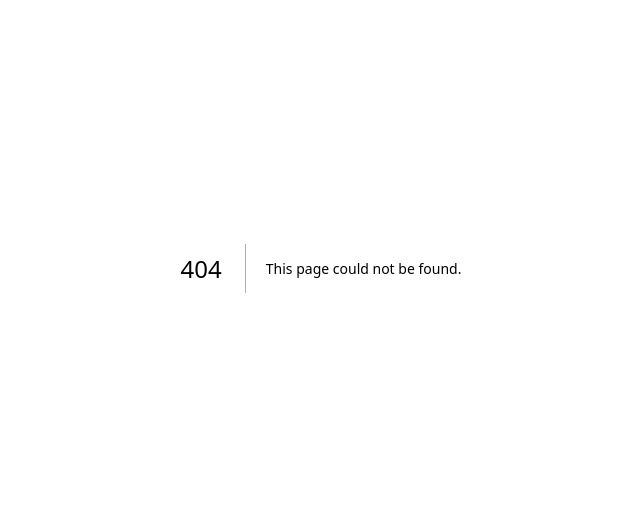
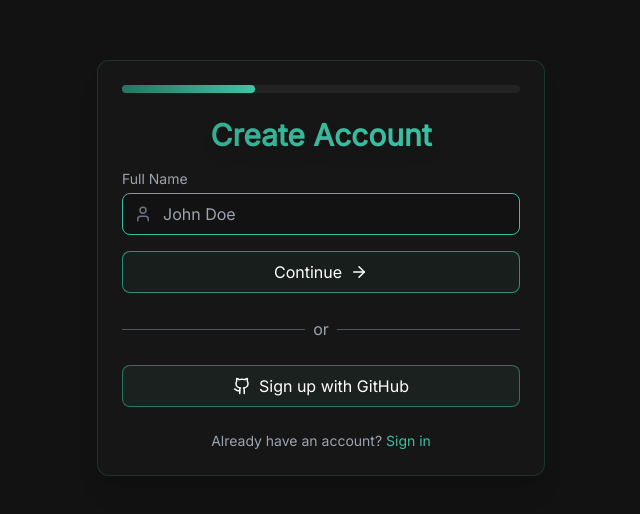
Before and after one commit to dreadfulstep/store, a Next.js app: page /login in a window 1280 px wide. Before the commit this address had no page. Shown: the part 132-646 px from the top of the page, without its empty margins (319-959 px from the left). Built offline with nearby package versions, Linux system fonts and the light colour scheme.

Commit message:
Signup page

```diff
--- a/package.json
+++ b/package.json
@@ -9,8 +9,9 @@
     "lint": "next lint"
   },
   "dependencies": {
+    "framer-motion": "^12.4.3",
+    "lucide-react": "^0.475.0",
     "next": "15.1.6",
-    "next-auth": "^4.24.11",
     "react": "^19.0.0",
     "react-dom": "^19.0.0"
   },
--- /dev/null
+++ b/src/app/(auth)/login/page.tsx
@@ -0,0 +1,148 @@
+"use client";
+
+import React, { useState } from "react";
+import { motion } from "framer-motion";
+import { nanoid } from "nanoid";
+import { Github, ArrowRight, User, Mail, Lock } from "lucide-react";
+
+const SignUp = () => {
+  const [step, setStep] = useState(1);
+  const [fullName, setFullName] = useState("");
+  const [email, setEmail] = useState("");
+  const [password, setPassword] = useState("");
+  const [username, setUsername] = useState("");
+
+  const generateUsername = (name: string) => {
+    return name.toLowerCase().replace(/\s/g, "") + nanoid(4);
+  };
+
+  const nextStep = () => {
+    if (step === 1 && fullName) {
+      setUsername(generateUsername(fullName));
+      setStep(2);
+    } else if (step === 2 && email) {
+      setStep(3);
+    }
+  };
+
+  return (
+    <div className="flex min-h-screen items-center justify-center bg-surface-a0">
+      <motion.div
+        className="w-full max-w-md rounded-xl bg-surface-a10/20 border border-primary-a10/20 p-6 shadow-xl"
+        initial={{ opacity: 0, y: 20 }}
+        animate={{ opacity: 1, y: 0 }}
+        transition={{ duration: 0.4 }}
+      >
+        {/* Progress Bar */}
+        <div className="mb-6 h-2 w-full rounded-full bg-surface-a30/20">
+          <motion.div
+            className="h-full rounded-full bg-gradient-to-r from-primary-a0/60 to-primary-a50"
+            initial={{ width: "0%" }}
+            animate={{ width: `${(step / 3) * 100}%` }}
+            transition={{ duration: 0.4 }}
+          />
+        </div>
+
+        {/* Title */}
+        <h1 className="text-3xl font-bold bg-gradient-to-r from-primary-a0 via-primary-a30 to-primary-a50 bg-clip-text text-transparent drop-shadow-lg mb-4 text-center">
+          Create Account
+        </h1>
+
+        {/* Input Fields */}
+        <div className="space-y-4">
+          {step === 1 && (
+            <motion.div>
+              <p className="text-sm text-gray-400 mb-1">Full Name</p>
+              <div className="relative">
+                <User className="absolute left-3 top-3 text-gray-500" size={18} />
+                <input
+                  type="text"
+                  className="w-full pl-10 pr-4 py-2 rounded-lg border border-primary-a20/60 bg-surface-a0 text-light-a0 focus:border-primary-a40 focus:outline-none"
+                  placeholder="John Doe"
+                  value={fullName}
+                  onChange={(e) => setFullName(e.target.value)}
+                  autoFocus
+                />
+              </div>
+            </motion.div>
+          )}
+
+          {step === 2 && (
+            <motion.div>
+              <p className="text-sm text-gray-400 mb-1">Email Address</p>
+              <div className="relative">
+                <Mail className="absolute left-3 top-3 text-gray-500" size={18} />
+                <input
+                  type="email"
+                  className="w-full pl-10 pr-4 py-2 rounded-lg border border-primary-a20/60 bg-surface-a0 text-light-a0 focus:border-primary-a40 focus:outline-none"
+                  placeholder="example@email.com"
+                  value={email}
+                  onChange={(e) => setEmail(e.target.value)}
+                  autoFocus
+                />
+              </div>
+            </motion.div>
+          )}
+
+          {step === 3 && (
+            <motion.div>
+              <p className="text-sm text-gray-400 mb-1">Password</p>
+              <div className="relative">
+                <Lock className="absolute left-3 top-3 text-gray-500" size={18} />
+                <input
+                  type="password"
+                  className="w-full pl-10 pr-4 py-2 rounded-lg border border-primary-a20/60 bg-surface-a0 text-light-a0 focus:border-primary-a40 focus:outline-none"
+                  placeholder="••••••••"
+                  value={password}
+                  onChange={(e) => setPassword(e.target.value)}
+                  autoFocus
+                />
+              </div>
+            </motion.div>
+          )}
+        </div>
+
+        {/* Next Button */}
+        {step < 3 ? (
+          <motion.button
+            onClick={nextStep}
+            className="mt-4 flex w-full items-center justify-center gap-2 rounded-lg bg-primary-a40/5 border border-primary-a10/80 py-2 text-light-a0 transition hover:bg-primary-a50/20"
+          >
+            Continue <ArrowRight size={18} />
+          </motion.button>
+        ) : (
+          <motion.button
+            className="mt-4 w-full rounded-lg bg-primary-a40 py-2 text-light-a0 transition hover:bg-primary-a50"
+          >
+            Create Account
+          </motion.button>
+        )}
+
+        {/* Divider */}
+        <div className="my-6 flex items-center gap-2">
+          <div className="h-[1px] flex-grow bg-gray-600" />
+          <p className="text-gray-400">or</p>
+          <div className="h-[1px] flex-grow bg-gray-600" />
+        </div>
+
+        {/* GitHub Auth */}
+        <motion.button
+          onClick={() => console.log("github")}
+          className="flex w-full items-center border border-primary-a10/60 justify-center gap-2 rounded-lg bg-surfaceTonal-a50/15 py-2 text-light-a0 transition hover:bg-surfaceTonal-a50/30"
+        >
+          <Github size={18} /> Sign up with GitHub
+        </motion.button>
+
+        {/* Already have an account? */}
+        <p className="mt-6 text-center text-sm text-gray-400">
+          Already have an account?{" "}
+          <a href="/login" className="text-primary-a40 hover:text-primary-a50 font-medium">
+            Sign in
+          </a>
+        </p>
+      </motion.div>
+    </div>
+  );
+};
+
+export default SignUp;
--- a/src/app/globals.css
+++ b/src/app/globals.css
@@ -4,43 +4,39 @@
 
 :root {
   /** Base colors */
-  --dark-a0: 0, 0%, 0%; /* hsl(0, 0%, 0%) */
-  --light-a0: 0, 0%, 100%; /* hsl(0, 0%, 100%) */
+  --dark-a0: 0, 0, 0; /* rgba(0, 0, 0, 1) */
+  --light-a0: 255, 255, 255; /* rgba(255, 255, 255, 1) */
 
   /** Dark theme primary colors */
-  --primary-a0: 162, 43%, 61%; /* hsl(162, 43%, 61%) */
-  --primary-a10: 162, 39%, 64%; /* hsl(162, 39%, 64%) */
-  --primary-a20: 162, 36%, 67%; /* hsl(162, 36%, 67%) */
-  --primary-a30: 162, 33%, 70%; /* hsl(162, 33%, 70%) */
-  --primary-a40: 162, 30%, 73%; /* hsl(162, 30%, 73%) */
-  --primary-a50: 162, 27%, 76%; /* hsl(162, 27%, 76%) */
+  --primary-a0: 46, 167, 138; /* rgba(46, 167, 138, 1) */
+  --primary-a10: 49, 173, 144; /* rgba(49, 173, 144, 1) */
+  --primary-a20: 52, 179, 150; /* rgba(52, 179, 150, 1) */
+  --primary-a30: 55, 185, 156; /* rgba(55, 185, 156, 1) */
+  --primary-a40: 58, 191, 162; /* rgba(58, 191, 162, 1) */
+  --primary-a50: 61, 197, 168; /* rgba(61, 197, 168, 1) */
+  --primary-a60: 55, 165, 135; /* rgba(55, 165, 135, 1) */
+  --primary-a70: 50, 150, 122; /* rgba(50, 150, 122, 1) */
+  --primary-a80: 44, 135, 110; /* rgba(44, 135, 110, 1) */
+  --primary-a90: 38, 120, 98; /* rgba(38, 120, 98, 1) */
+  --primary-a100: 32, 105, 86; /* rgba(32, 105, 86, 1) */
 
-  /** Dark theme surface colors */
-  --surface-a0: 0, 0%, 7%; /* hsl(0, 0%, 7%) */
-  --surface-a10: 0, 0%, 16%; /* hsl(0, 0%, 16%) */
-  --surface-a20: 0, 0%, 25%; /* hsl(0, 0%, 25%) */
-  --surface-a30: 0, 0%, 34%; /* hsl(0, 0%, 34%) */
-  --surface-a40: 0, 0%, 44%; /* hsl(0, 0%, 44%) */
-  --surface-a50: 0, 0%, 55%; /* hsl(0, 0%, 55%) */
+  --surface-a0: 18, 18, 18; /* rgba(18, 18, 18, 1) */
+  --surface-a10: 41, 41, 41; /* rgba(41, 41, 41, 1) */
+  --surface-a20: 64, 64, 64; /* rgba(64, 64, 64, 1) */
+  --surface-a30: 87, 87, 87; /* rgba(87, 87, 87, 1) */
+  --surface-a40: 112, 112, 112; /* rgba(112, 112, 112, 1) */
+  --surface-a50: 140, 140, 140; /* rgba(140, 140, 140, 1) */
 
-  /** Dark theme tonal surface colors */
-  --surface-tonal-a0: 162, 10%, 12%; /* hsl(162, 10%, 12%) */
-  --surface-tonal-a10: 162, 9%, 20%; /* hsl(162, 9%, 20%) */
-  --surface-tonal-a20: 162, 8%, 28%; /* hsl(162, 8%, 28%) */
-  --surface-tonal-a30: 162, 7%, 37%; /* hsl(162, 7%, 37%) */
-  --surface-tonal-a40: 162, 6%, 46%; /* hsl(162, 6%, 46%) */
-  --surface-tonal-a50: 162, 5%, 56%; /* hsl(162, 5%, 56%) */
-}
-
-@media (prefers-color-scheme: dark) {
-  :root {
-    --background: #0a0a0a;
-    --foreground: #ededed;
-  }
+  --surface-tonal-a0: 17, 34, 30; /* rgba(17, 34, 30, 1) */
+  --surface-tonal-a10: 23, 46, 41; /* rgba(23, 46, 41, 1) */
+  --surface-tonal-a20: 30, 58, 52; /* rgba(30, 58, 52, 1) */
+  --surface-tonal-a30: 38, 71, 64; /* rgba(38, 71, 64, 1) */
+  --surface-tonal-a40: 47, 85, 76; /* rgba(47, 85, 76, 1) */
+  --surface-tonal-a50: 57, 101, 90; /* rgba(57, 101, 90, 1) */
 }
 
 body {
-  color: var(--foreground);
-  background: var(--background);
+  color: rgba(var(--light-a0));
+  background: var(--surface-a0);
   font-family: Arial, Helvetica, sans-serif;
 }
--- a/src/app/page.tsx
+++ b/src/app/page.tsx
@@ -1,7 +1,7 @@
 export default async function Home() {
 
   return (
-    <div className="min-h-screen bg-gray-50 dark:bg-gray-900 p-4">
+    <div className="">
 
     </div>
   );
--- a/tailwind.config.ts
+++ b/tailwind.config.ts
@@ -19,32 +19,32 @@ export default {
 
         /** Primary colors */
         primary: {
-          a0: 'hsl(var(--primary-a0))',
-          a10: 'hsl(var(--primary-a10))',
-          a20: 'hsl(var(--primary-a20))',
-          a30: 'hsl(var(--primary-a30))',
-          a40: 'hsl(var(--primary-a40))',
-          a50: 'hsl(var(--primary-a50))',
+          a0: 'rgba(var(--primary-a0))',
+          a10: 'rgba(var(--primary-a10))',
+          a20: 'rgba(var(--primary-a20))',
+          a30: 'rgba(var(--primary-a30))',
+          a40: 'rgba(var(--primary-a40))',
+          a50: 'rgba(var(--primary-a50))',
         },
 
         /** Surface colors */
         surface: {
-          a0: 'hsl(var(--surface-a0))',
-          a10: 'hsl(var(--surface-a10))',
-          a20: 'hsl(var(--surface-a20))',
-          a30: 'hsl(var(--surface-a30))',
-          a40: 'hsl(var(--surface-a40))',
-          a50: 'hsl(var(--surface-a50))',
+          a0: 'rgba(var(--surface-a0))',
+          a10: 'rgba(var(--surface-a10))',
+          a20: 'rgbahsl(var(--surface-a20))',
+          a30: 'rgba(var(--surface-a30))',
+          a40: 'rgba(var(--surface-a40))',
+          a50: 'rgbahsl(var(--surface-a50))',
         },
 
         /** Tonal surface colors */
         surfaceTonal: {
-          a0: 'hsl(var(--surface-tonal-a0))',
-          a10: 'hsl(var(--surface-tonal-a10))',
-          a20: 'hsl(var(--surface-tonal-a20))',
-          a30: 'hsl(var(--surface-tonal-a30))',
-          a40: 'hsl(var(--surface-tonal-a40))',
-          a50: 'hsl(var(--surface-tonal-a50))',
+          a0: 'rgba(var(--surface-tonal-a0))',
+          a10: 'rgba(var(--surface-tonal-a10))',
+          a20: 'rgba(var(--surface-tonal-a20))',
+          a30: 'rgba(var(--surface-tonal-a30))',
+          a40: 'rgba(var(--surface-tonal-a40))',
+          a50: 'rgba(var(--surface-tonal-a50))',
         },
       },
     },
```
Also changed, not shown: 1 other file (tests, documents, lock files or other folders).
